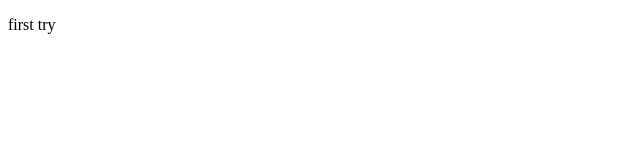
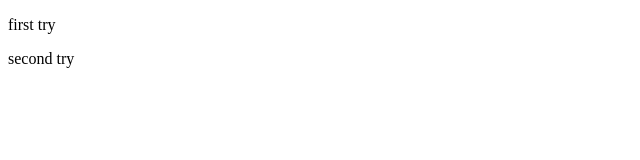
Before and after one commit to nuirat/hackathon, a plain HTML site: page index.html in a window 1280 px wide. Shown: the full height of the page, 0-640 px from the left. Drawn offline with Linux system fonts and the light colour scheme.

Commit message:
first commit

```diff
--- a/index.html
+++ b/index.html
@@ -8,5 +8,7 @@
 </head>
 <body>
     <p>first try</p>
+    <p>second try</p>
+
 </body>
 </html>
```
